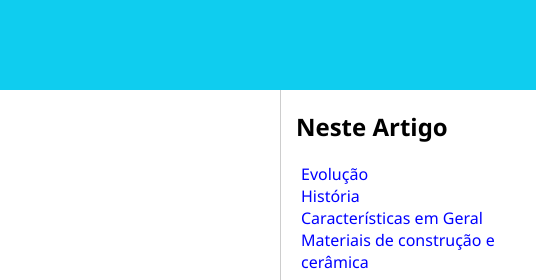
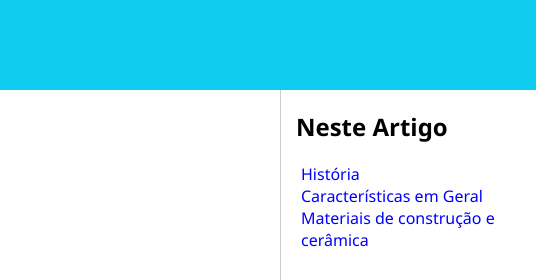
Before and after one commit to AnaJuliaMM/Wikipedia, a plain HTML site: page silício.html in a window 1280 px wide. Shown: the top 280 px of the page, 744-1280 px from the left. Drawn offline with Linux system fonts and the light colour scheme.

Commit message:
final commit

```diff
--- a/silício.html
+++ b/silício.html
@@ -65,7 +65,6 @@
         <section>
             <h2>Neste Artigo</h2>
             <ul>
-                <li><a href="#evolucaoE">Evolução</a></li>
                 <li><a href="#historiaE">História</a></li>
                 <li><a href="#caracteristicaE">Características em Geral</a></li>
                 <li><a href="#materiaisE">Materiais de construção e cerâmica
```
